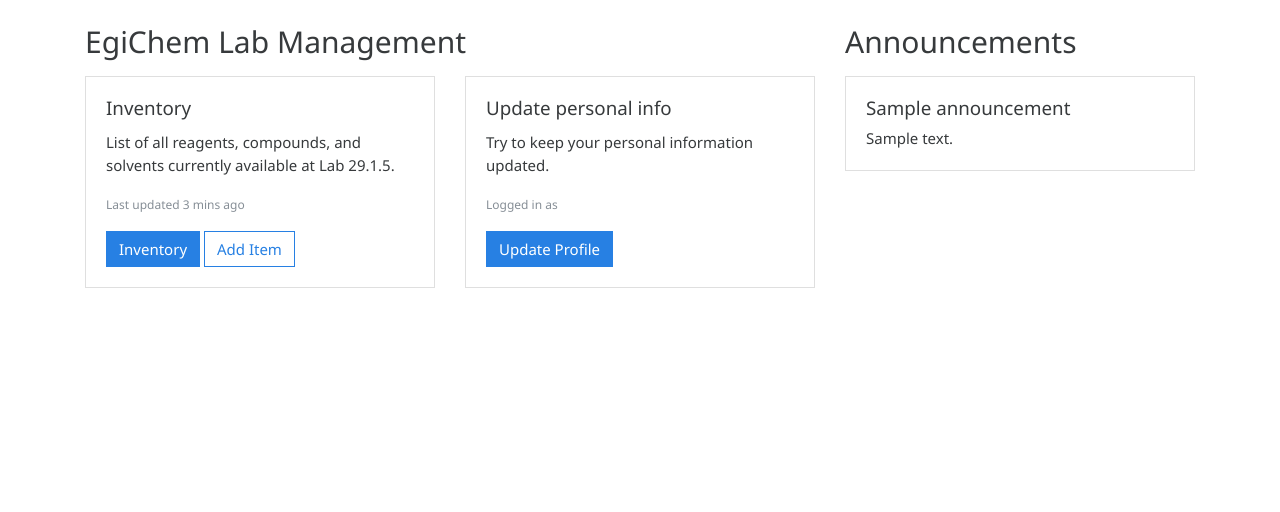
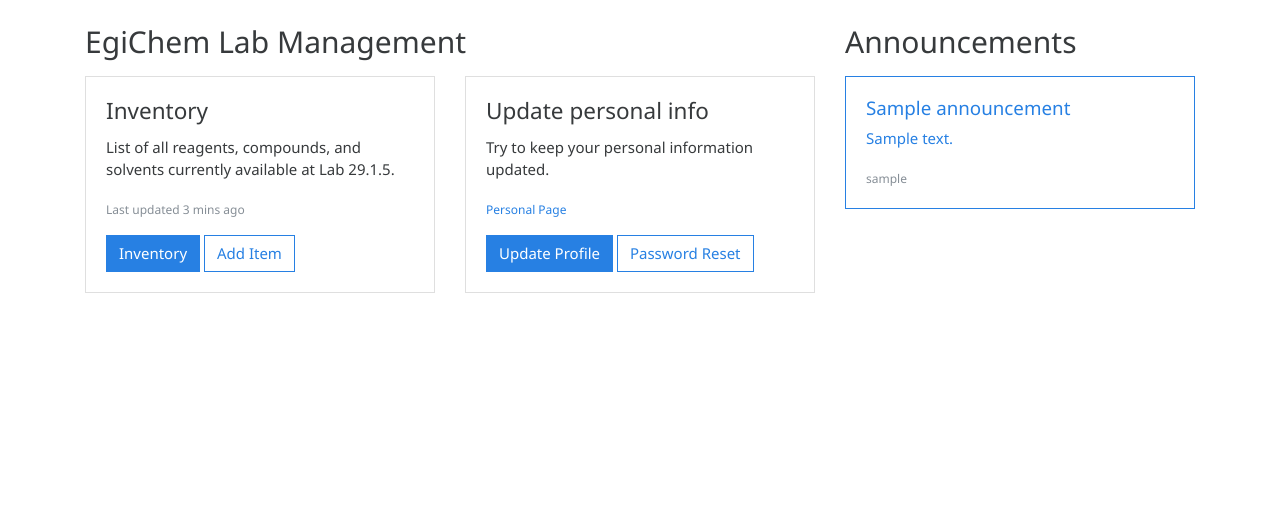
Before and after one commit to jAniceto/egichem, a Django app: template lab/templates/lab/home.html in a window 1280 px wide. Shown: the part 55-567 px from the top of the page. Run offline with Django 3.2, Linux system fonts and the light colour scheme; the template is opened without the code that fills it: most values are stand-ins (such as "Sample title", 1, 10 or a date in 2020); some libraries are stand-ins or nearby versions.

Commit message:
Updated egichem dashboard

```diff
--- a/lab/templates/lab/home.html
+++ b/lab/templates/lab/home.html
@@ -11,7 +11,7 @@
       <div class="card">
         <!-- <img src="..." class="card-img-top" alt="..."> -->
         <div class="card-body">
-          <h5 class="card-title">Inventory</h5>
+          <h4 class="card-title">Inventory</h4>
           <p class="card-text">List of all reagents, compounds, and solvents currently available at Lab 29.1.5.</p>
           <p class="card-text"><small class="text-muted">Last updated 3 mins ago</small></p>
           <a href="{% url 'inventory' %}" class="btn btn-primary">Inventory</a>
@@ -20,12 +20,12 @@
       </div>
 
       <div class="card">
-        <!-- <img src="..." class="card-img-top" alt="..."> -->
         <div class="card-body">
-          <h5 class="card-title">Update personal info</h5>
+          <h4 class="card-title">Update personal info</h4>
           <p class="card-text">Try to keep your personal information updated.</p>
-          <p class="card-text"><small class="text-muted">Logged in as {{ user.username }}</small></p>
+          <p class="card-text"><small class="text-muted"><a href="{% url 'member_page' user.member.slug %}" class="card-link">{{ user.username }} Personal Page</a></small></p>
           <a href="{% url 'profile' %}" class="btn btn-primary">Update Profile</a>
+          <a href="{% url 'password_reset' %}" class="btn btn-outline-primary">Password Reset</a>
         </div>
       </div>
     </div>
@@ -37,12 +37,13 @@
 
     {% if announcements %}
       {% for announcement in announcements %}
-      <div class="card mb-4">
+      <div class="card mb-4 border-primary text-primary">
         <div class="card-body">
           <div class="media">
             <div class="media-body">
               <h5 class="mt-0">{{ announcement.title }}</h5>
-              {{ announcement.content }}
+              <p>{{ announcement.content }}</p>
+              <p class="text-muted mb-0"><small>{{ announcement.user.username }}</small></p>
             </div>
           </div>
         </div>
```
